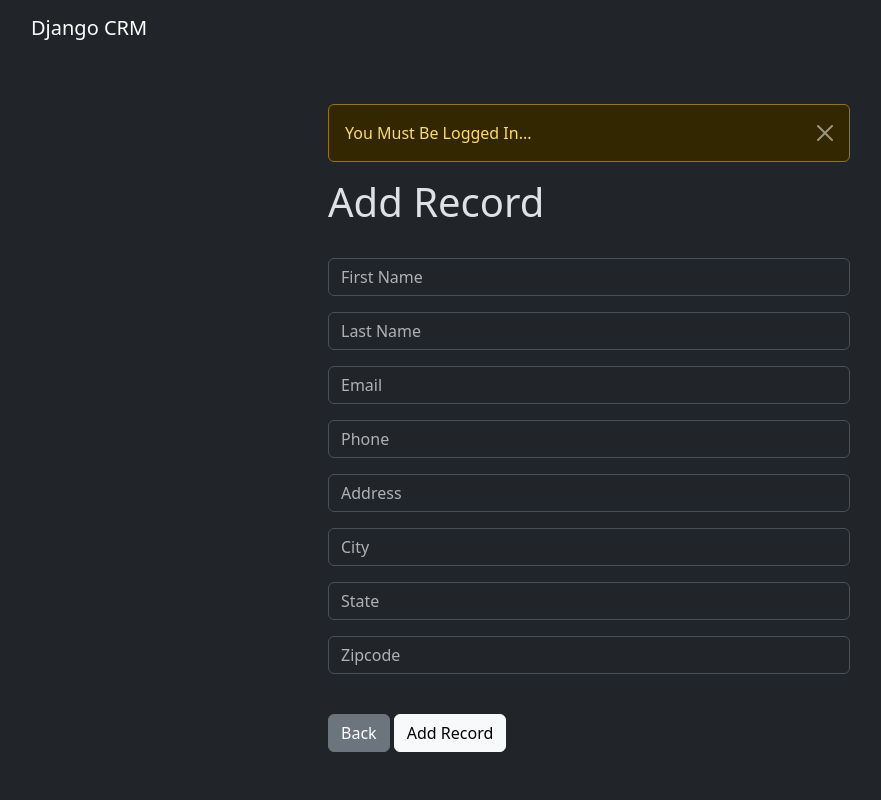
After one commit to Basith-P/django-crm, a Django app: page /add/ in a window 1280 px wide. The commit adds this page. Shown: the whole page, without its empty margins (51-932 px from the left). Run offline with Django 4.2, Linux system fonts and the light colour scheme.

Commit message:
feat: add record

```diff
--- a/website/forms.py
+++ b/website/forms.py
@@ -1,6 +1,8 @@
 from django.contrib.auth.forms import UserCreationForm
 from django.contrib.auth.models import User
 from django import forms
+
+from .models import Record
 
 
 class SignupForm(UserCreationForm):
@@ -33,3 +35,26 @@ class SignupForm(UserCreationForm):
         self.fields['password2'].widget.attrs['placeholder'] = 'Confirm Password'
         self.fields['password2'].label = ''
         self.fields['password2'].help_text = '<span class="form-text text-muted"><small>Enter the same password as before, for verification.</small></span>'
+
+
+class AddRecordForm(forms.ModelForm):
+    first_name = forms.CharField(required=True, widget=forms.widgets.TextInput(
+        attrs={"placeholder": "First Name", "class": "form-control"}), label="")
+    last_name = forms.CharField(required=True, widget=forms.widgets.TextInput(
+        attrs={"placeholder": "Last Name", "class": "form-control"}), label="")
+    email = forms.CharField(required=True, widget=forms.widgets.TextInput(
+        attrs={"placeholder": "Email", "class": "form-control"}), label="")
+    phone = forms.CharField(required=True, widget=forms.widgets.TextInput(
+        attrs={"placeholder": "Phone", "class": "form-control"}), label="")
+    address = forms.CharField(required=True, widget=forms.widgets.TextInput(
+        attrs={"placeholder": "Address", "class": "form-control"}), label="")
+    city = forms.CharField(required=True, widget=forms.widgets.TextInput(
+        attrs={"placeholder": "City", "class": "form-control"}), label="")
+    state = forms.CharField(required=True, widget=forms.widgets.TextInput(
+        attrs={"placeholder": "State", "class": "form-control"}), label="")
+    zipcode = forms.CharField(required=True, widget=forms.widgets.TextInput(
+        attrs={"placeholder": "Zipcode", "class": "form-control"}), label="")
+
+    class Meta:
+        model = Record
+        exclude = ("user",)
--- /dev/null
+++ b/website/templates/add_record.html
@@ -0,0 +1,16 @@
+{% extends 'base.html' %} {% block content %}
+
+<div class="col-md-6 offset-md-3">
+  <h1>Add Record</h1>
+  <br />
+
+  <form method="POST" action="{% url 'add-record' %}">
+    {% csrf_token %} {{ form.as_p }}
+
+    <br />
+    <a href="{% url 'home' %}" class="btn btn-secondary">Back</a>
+    <button type="submit" class="btn btn-light">Add Record</button>
+  </form>
+</div>
+
+{% endblock %}
--- a/website/templates/home.html
+++ b/website/templates/home.html
@@ -54,7 +54,7 @@
       <label class="form-label">Password</label>
       <input type="password" class="form-control" name="password" required />
     </div>
-    <button type="submit" class="btn btn-secondary">Log in</button>
+    <button type="submit" class="btn btn-light">Log in</button>
   </form>
   <p class="text-center">
     Don't have an acount?
--- a/website/templates/navbar.html
+++ b/website/templates/navbar.html
@@ -16,6 +16,9 @@
       <ul class="navbar-nav me-auto mb-2 mb-lg-0">
         {% if user.is_authenticated %}
         <li class="nav-item">
+          <a class="nav-link" href="{% url 'add-record' %}">Add record</a>
+        </li>
+        <li class="nav-item">
           <a class="nav-link" href="{% url 'logout' %}">Log out</a>
         </li>
         {% endif %}
--- a/website/templates/register.html
+++ b/website/templates/register.html
@@ -14,7 +14,7 @@
       ></button>
     </div>
     {% endif %} {{form.as_p}}
-    <button type="submit" class="btn btn-secondary">Register</button>
+    <button type="submit" class="btn btn-light">Register</button>
   </form>
   <p class="text-center">
     Already have an acount?
--- a/website/urls.py
+++ b/website/urls.py
@@ -6,5 +6,6 @@ urlpatterns = [
     path('', views.home, name='home'),
     path('logout/', views.logout_view, name='logout'),
     path('register/', views.register_view, name='register'),
+    path('add/', views.add_record, name='add-record'),
     path('delete-record/<int:pk>/', views.delete_record, name='delete-record'),
 ]
--- a/website/views.py
+++ b/website/views.py
@@ -57,3 +57,16 @@ def delete_record(request, pk):
     else:
         messages.warning(request, "You don't have access to do that")
     return redirect('home')
+
+
+def add_record(request):
+    form = AddRecordForm(request.POST or None)
+    if request.user.is_authenticated:
+        if request.method == "POST":
+            if form.is_valid():
+                form.save()
+                messages.success(request, "Record Added...")
+        return redirect('home')
+    else:
+        messages.warning(request, "You Must Be Logged In...")
+        return render(request, 'add_record.html', {'form': form})
```
